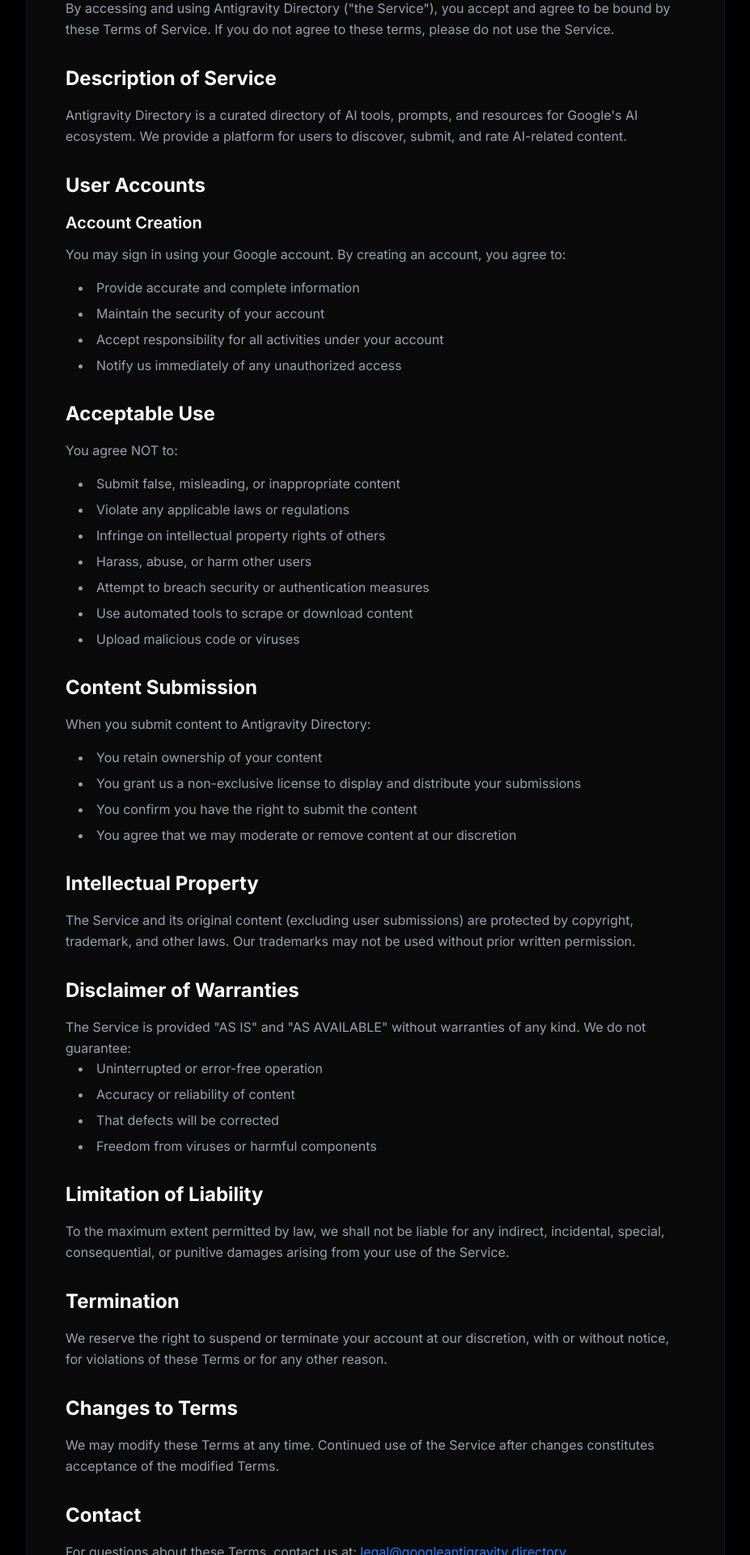
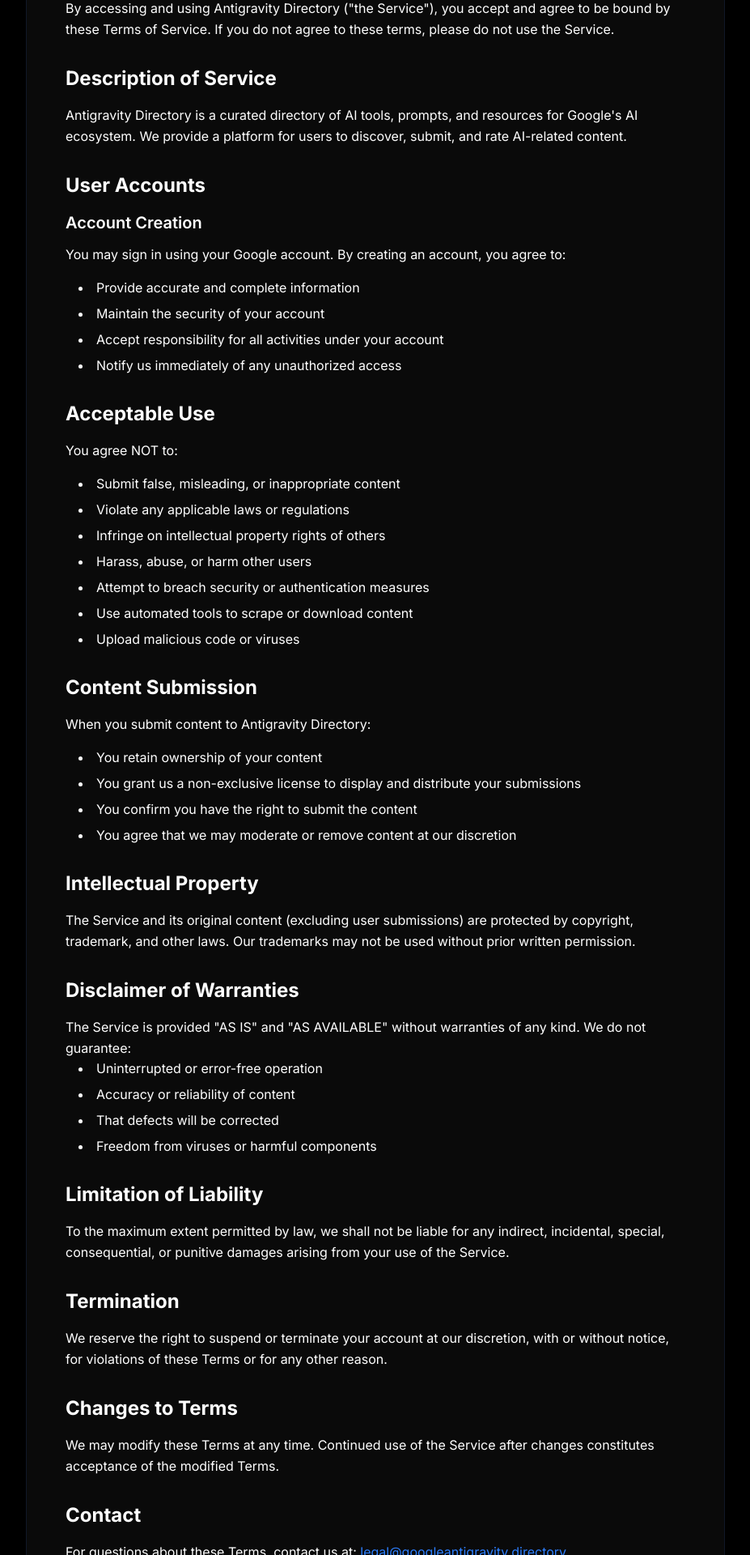
Before and after one commit to surajsatyarthi/antigravity-directory, a Next.js app: page /terms in a window 1280 px wide. Shown: the part 360-2280 px from the top of the page at 81% size, without its empty margins (176-1103 px from the left). Built offline with nearby package versions, Linux system fonts and the light colour scheme.

Commit message:
fix: improve text readability on legal pages
Changed body text from light grey (text-gray-400) to white for better contrast and readability on black background

```diff
--- a/src/app/privacy/page.tsx
+++ b/src/app/privacy/page.tsx
@@ -25,7 +25,7 @@
           <div className="prose prose-invert max-w-none space-y-8">
             <section>
               <h2 className="text-2xl font-bold text-white mb-4">Introduction</h2>
-              <p className="text-gray-400 leading-relaxed">
+              <p className="text-white leading-relaxed">
                 Antigravity Directory ("we", "our", or "us") is committed to protecting your privacy. This Privacy Policy explains how we collect, use, disclose, and safeguard your information when you use our directory service.
               </p>
             </section>
@@ -33,20 +33,20 @@
             <section>
               <h2 className="text-2xl font-bold text-white mb-4">Information We Collect</h2>
               <h3 className="text-xl font-semibold text-white mb-3">Account Information</h3>
-              <p className="text-gray-400 leading-relaxed mb-4">
+              <p className="text-white leading-relaxed mb-4">
                 When you sign in with Google, we collect:
               </p>
-              <ul className="list-disc list-inside text-gray-400 space-y-2 ml-4">
+              <ul className="list-disc list-inside text-white space-y-2 ml-4">
                 <li>Your Google account email address</li>
                 <li>Your name (as provided by Google)</li>
                 <li>Your profile picture (if available)</li>
               </ul>
 
               <h3 className="text-xl font-semibold text-white mb-3 mt-6">Usage Data</h3>
-              <p className="text-gray-400 leading-relaxed">
+              <p className="text-white leading-relaxed">
                 We automatically collect certain information when you visit our directory, including:
               </p>
-              <ul className="list-disc list-inside text-gray-400 space-y-2 ml-4">
+              <ul className="list-disc list-inside text-white space-y-2 ml-4">
                 <li>IP address</li>
                 <li>Browser type and version</li>
                 <li>Pages visited and time spent</li>
@@ -56,8 +56,8 @@
 
             <section>
               <h2 className="text-2xl font-bold text-white mb-4">How We Use Your Information</h2>
-              <p className="text-gray-400 leading-relaxed mb-4">We use the collected information to:</p>
-              <ul className="list-disc list-inside text-gray-400 space-y-2 ml-4">
+              <p className="text-white leading-relaxed mb-4">We use the collected information to:</p>
+              <ul className="list-disc list-inside text-white space-y-2 ml-4">
                 <li>Provide and maintain our directory service</li>
                 <li>Authenticate your account</li>
                 <li>Send you important updates about the service</li>
@@ -68,10 +68,10 @@
 
             <section>
               <h2 className="text-2xl font-bold text-white mb-4">Data Sharing</h2>
-              <p className="text-gray-400 leading-relaxed">
+              <p className="text-white leading-relaxed">
                 We do not sell, trade, or rent your personal information to third parties. We may share your information only in the following circumstances:
               </p>
-              <ul className="list-disc list-inside text-gray-400 space-y-2 ml-4">
+              <ul className="list-disc list-inside text-white space-y-2 ml-4">
                 <li>With your explicit consent</li>
                 <li>To comply with legal obligations</li>
                 <li>To protect our rights and prevent fraud</li>
@@ -80,15 +80,15 @@
 
             <section>
               <h2 className="text-2xl font-bold text-white mb-4">Data Security</h2>
-              <p className="text-gray-400 leading-relaxed">
+              <p className="text-white leading-relaxed">
                 We implement appropriate technical and organizational security measures to protect your personal information. However, no method of transmission over the Internet is 100% secure.
               </p>
             </section>
 
             <section>
               <h2 className="text-2xl font-bold text-white mb-4">Your Rights</h2>
-              <p className="text-gray-400 leading-relaxed">You have the right to:</p>
-              <ul className="list-disc list-inside text-gray-400 space-y-2 ml-4">
+              <p className="text-white leading-relaxed">You have the right to:</p>
+              <ul className="list-disc list-inside text-white space-y-2 ml-4">
                 <li>Access your personal data</li>
                 <li>Request correction of inaccurate data</li>
                 <li>Request deletion of your data</li>
@@ -98,14 +98,14 @@
 
             <section>
               <h2 className="text-2xl font-bold text-white mb-4">Cookies</h2>
-              <p className="text-gray-400 leading-relaxed">
+              <p className="text-white leading-relaxed">
                 We use essential cookies to maintain your session and ensure the directory functions properly. These cookies are necessary for authentication and cannot be disabled.
               </p>
             </section>
 
             <section>
               <h2 className="text-2xl font-bold text-white mb-4">Contact Us</h2>
-              <p className="text-gray-400 leading-relaxed">
+              <p className="text-white leading-relaxed">
                 If you have questions about this Privacy Policy, please contact us at:{' '}
                 <a href="mailto:privacy@googleantigravity.directory" className="text-blue-500 hover:text-blue-400 transition-colors">
                   privacy@googleantigravity.directory
--- a/src/app/terms/page.tsx
+++ b/src/app/terms/page.tsx
@@ -25,14 +25,14 @@
           <div className="prose prose-invert max-w-none space-y-8">
             <section>
               <h2 className="text-2xl font-bold text-white mb-4">Acceptance of Terms</h2>
-              <p className="text-gray-400 leading-relaxed">
+              <p className="text-white leading-relaxed">
                 By accessing and using Antigravity Directory ("the Service"), you accept and agree to be bound by these Terms of Service. If you do not agree to these terms, please do not use the Service.
               </p>
             </section>
 
             <section>
               <h2 className="text-2xl font-bold text-white mb-4">Description of Service</h2>
-              <p className="text-gray-400 leading-relaxed">
+              <p className="text-white leading-relaxed">
                 Antigravity Directory is a curated directory of AI tools, prompts, and resources for Google's AI ecosystem. We provide a platform for users to discover, submit, and rate AI-related content.
               </p>
             </section>
@@ -40,10 +40,10 @@
             <section>
               <h2 className="text-2xl font-bold text-white mb-4">User Accounts</h2>
               <h3 className="text-xl font-semibold text-white mb-3">Account Creation</h3>
-              <p className="text-gray-400 leading-relaxed mb-4">
+              <p className="text-white leading-relaxed mb-4">
                 You may sign in using your Google account. By creating an account, you agree to:
               </p>
-              <ul className="list-disc list-inside text-gray-400 space-y-2 ml-4">
+              <ul className="list-disc list-inside text-white space-y-2 ml-4">
                 <li>Provide accurate and complete information</li>
                 <li>Maintain the security of your account</li>
                 <li>Accept responsibility for all activities under your account</li>
@@ -53,8 +53,8 @@
 
             <section>
               <h2 className="text-2xl font-bold text-white mb-4">Acceptable Use</h2>
-              <p className="text-gray-400 leading-relaxed mb-4">You agree NOT to:</p>
-              <ul className="list-disc list-inside text-gray-400 space-y-2 ml-4">
+              <p className="text-white leading-relaxed mb-4">You agree NOT to:</p>
+              <ul className="list-disc list-inside text-white space-y-2 ml-4">
                 <li>Submit false, misleading, or inappropriate content</li>
                 <li>Violate any applicable laws or regulations</li>
                 <li>Infringe on intellectual property rights of others</li>
@@ -67,10 +67,10 @@
 
             <section>
               <h2 className="text-2xl font-bold text-white mb-4">Content Submission</h2>
-              <p className="text-gray-400 leading-relaxed mb-4">
+              <p className="text-white leading-relaxed mb-4">
                 When you submit content to Antigravity Directory:
               </p>
-              <ul className="list-disc list-inside text-gray-400 space-y-2 ml-4">
+              <ul className="list-disc list-inside text-white space-y-2 ml-4">
                 <li>You retain ownership of your content</li>
                 <li>You grant us a non-exclusive license to display and distribute your submissions</li>
                 <li>You confirm you have the right to submit the content</li>
@@ -80,17 +80,17 @@
 
             <section>
               <h2 className="text-2xl font-bold text-white mb-4">Intellectual Property</h2>
-              <p className="text-gray-400 leading-relaxed">
+              <p className="text-white leading-relaxed">
                 The Service and its original content (excluding user submissions) are protected by copyright, trademark, and other laws. Our trademarks may not be used without prior written permission.
               </p>
             </section>
 
             <section>
               <h2 className="text-2xl font-bold text-white mb-4">Disclaimer of Warranties</h2>
-              <p className="text-gray-400 leading-relaxed">
+              <p className="text-white leading-relaxed">
                 The Service is provided "AS IS" and "AS AVAILABLE" without warranties of any kind. We do not guarantee:
               </p>
-              <ul className="list-disc list-inside text-gray-400 space-y-2 ml-4">
+              <ul className="list-disc list-inside text-white space-y-2 ml-4">
                 <li>Uninterrupted or error-free operation</li>
                 <li>Accuracy or reliability of content</li>
                 <li>That defects will be corrected</li>
@@ -100,28 +100,28 @@
 
             <section>
               <h2 className="text-2xl font-bold text-white mb-4">Limitation of Liability</h2>
-              <p className="text-gray-400 leading-relaxed">
+              <p className="text-white leading-relaxed">
                 To the maximum extent permitted by law, we shall not be liable for any indirect, incidental, special, consequential, or punitive damages arising from your use of the Service.
               </p>
             </section>
 
             <section>
               <h2 className="text-2xl font-bold text-white mb-4">Termination</h2>
-              <p className="text-gray-400 leading-relaxed">
+              <p className="text-white leading-relaxed">
                 We reserve the right to suspend or terminate your account at our discretion, with or without notice, for violations of these Terms or for any other reason.
               </p>
             </section>
 
             <section>
               <h2 className="text-2xl font-bold text-white mb-4">Changes to Terms</h2>
-              <p className="text-gray-400 leading-relaxed">
+              <p className="text-white leading-relaxed">
                 We may modify these Terms at any time. Continued use of the Service after changes constitutes acceptance of the modified Terms.
               </p>
             </section>
 
             <section>
               <h2 className="text-2xl font-bold text-white mb-4">Contact</h2>
-              <p className="text-gray-400 leading-relaxed">
+              <p className="text-white leading-relaxed">
                 For questions about these Terms, contact us at:{' '}
                 <a href="mailto:legal@googleantigravity.directory" className="text-blue-500 hover:text-blue-400 transition-colors">
                   legal@googleantigravity.directory
```
